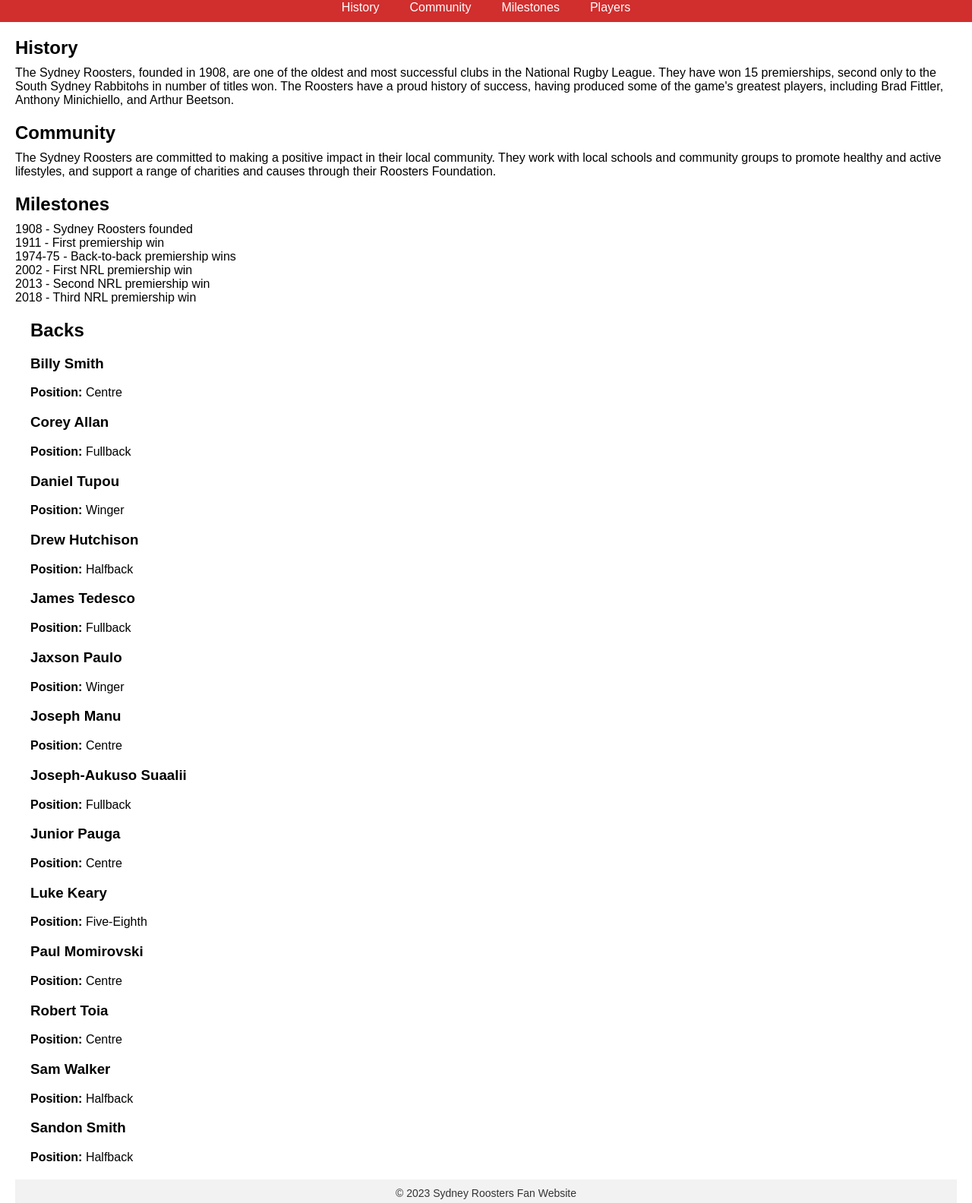
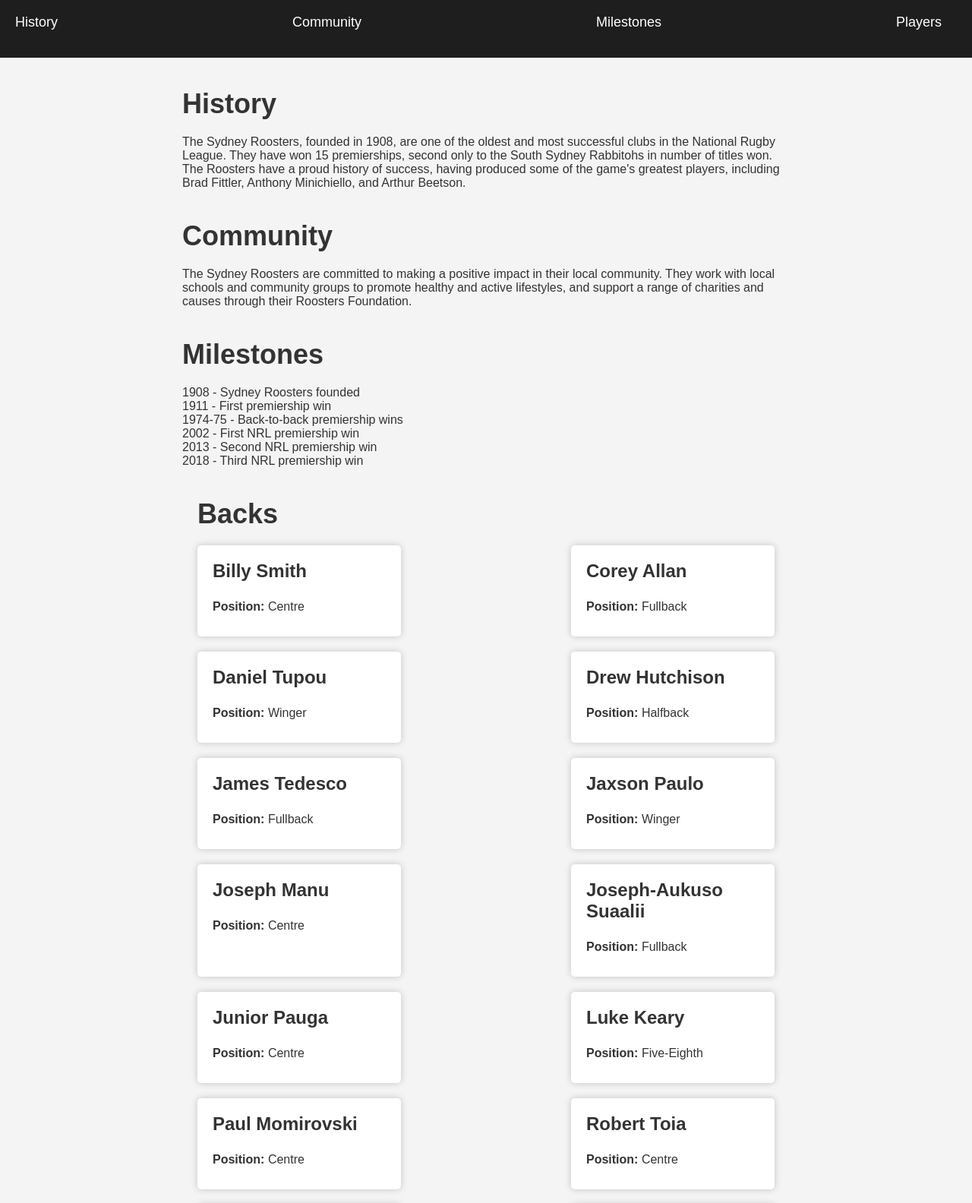
Before and after one commit to archiveminecraft/nothimthere.github.io, a plain HTML site: page index.html in a window 1280 px wide. Shown: the part 76-1660 px from the top of the page at 76% size. Drawn offline with Linux system fonts and the light colour scheme.

Commit message:
Update style.css

```diff
--- a/style.css
+++ b/style.css
@@ -1,133 +1,104 @@
 /* Global styles */
 body {
 	font-family: Arial, sans-serif;
-	font-size: 16px;
 	margin: 0;
+	padding: 0;
+	background-color: #f4f4f4;
+	color: #333;
+  }
+
+  h1, h2, h3 {
+	margin-top: 0;
+  }
+
+  ul {
+	list-style: none;
 	padding: 0;
   }
 
+  a {
+	text-decoration: none;
+	color: #333;
+  }
+
+  a:hover {
+	color: #ff8c00;
+  }
+
+  /* Header */
   header {
-	background-color: #d12e2e;
+	background-color: #1e1e1e;
 	color: #fff;
-	padding: 10px 0;
+	padding: 20px;
   }
 
   header h1 {
 	margin: 0;
-	padding: 10px;
-	text-align: center;
+	font-size: 48px;
   }
 
-nav {
-	display: flex;
-	flex-wrap: wrap;
-	justify-content: center;
-	margin-top: 10px;
+  header nav {
+	margin-top: 20px;
   }
 
-nav ul {
-	list-style: none;
-	margin: 0;
-	padding: 0;
+  header nav ul {
 	display: flex;
+	justify-content: space-between;
   }
 
-nav li {
-	margin: 0 10px;
+  header nav li {
+	margin-right: 20px;
+	font-size: 18px;
   }
 
-nav a {
+  header nav a {
 	color: #fff;
-	text-decoration: none;
-	padding: 10px;
-	transition: all 0.3s ease-in-out;
   }
 
-nav a:hover {
-	background-color: #fff;
-	color: #d12e2e;
-}
-
-.active a {
-	background-color: #fff;
-	color: #d12e2e;
-}
-
+  /* Main content */
   main {
-	margin: 20px;
+	max-width: 800px;
+	margin: 20px auto;
+	padding: 0 20px;
   }
 
   section {
+	margin-top: 40px;
+  }
+
+  h2 {
+	font-size: 36px;
 	margin-bottom: 20px;
   }
 
-h2 {
-	font-size: 24px;
-	margin: 0 0 10px 0;
-	padding: 0;
+  .players {
+	display: flex;
+	flex-wrap: wrap;
+	justify-content: space-between;
   }
 
-p {
-	margin: 0;
-	padding: 0;
+  .players li {
+	width: 30%;
+	background-color: #fff;
+	margin-bottom: 20px;
+	padding: 20px;
+	box-shadow: 0 0 10px rgba(0, 0, 0, 0.2);
+	border-radius: 5px;
   }
 
-ul {
-	margin: 0;
-	padding: 0;
-	list-style: none;
+  .players h3 {
+	font-size: 24px;
+	margin-top: 0;
   }
 
-button {
-	background-color: #d12e2e;
-	color: #fff;
-	border: none;
-	padding: 10px 20px;
-	font-size: 16px;
-	border-radius: 5px;
-	cursor: pointer;
-	transition: all 0.3s ease-in-out;
+  .players p {
+	margin-bottom: 10px;
   }
 
-button:hover {
-	background-color: #fff;
-	color: #d12e2e;
+  /* Footer */
+  footer {
+	background-color: #1e1e1e;
+	color: #fff;
+	padding: 10px 20px;
+	text-align: center;
   }
-
-footer {
-	background-color: #f2f2f2;
-	padding: 10px;
-	text-align: center;
-	font-size: 14px;
-	color: #333;
-}
-
-/* Banner styles */
-.banner {
-	position: relative;
-	height: 400px;
-	background-image: url('banner.png');
-	background-size: cover;
-	background-position: center;
-}
-
-.banner .content {
-	position: absolute;
-	top: 50%;
-	left: 50%;
-	transform: translate(-50%, -50%);
-	text-align: center;
-	color: #fff;
-}
-
-.banner h1 {
-	font-size: 48px;
-	margin: 0;
-	padding: 0;
-}
-
-.banner p {
-	font-size: 24px;
-	margin: 10px 0 0 0;
-	padding: 0;
-}
```
Lines whose indentation alone changed are shown as unchanged.
